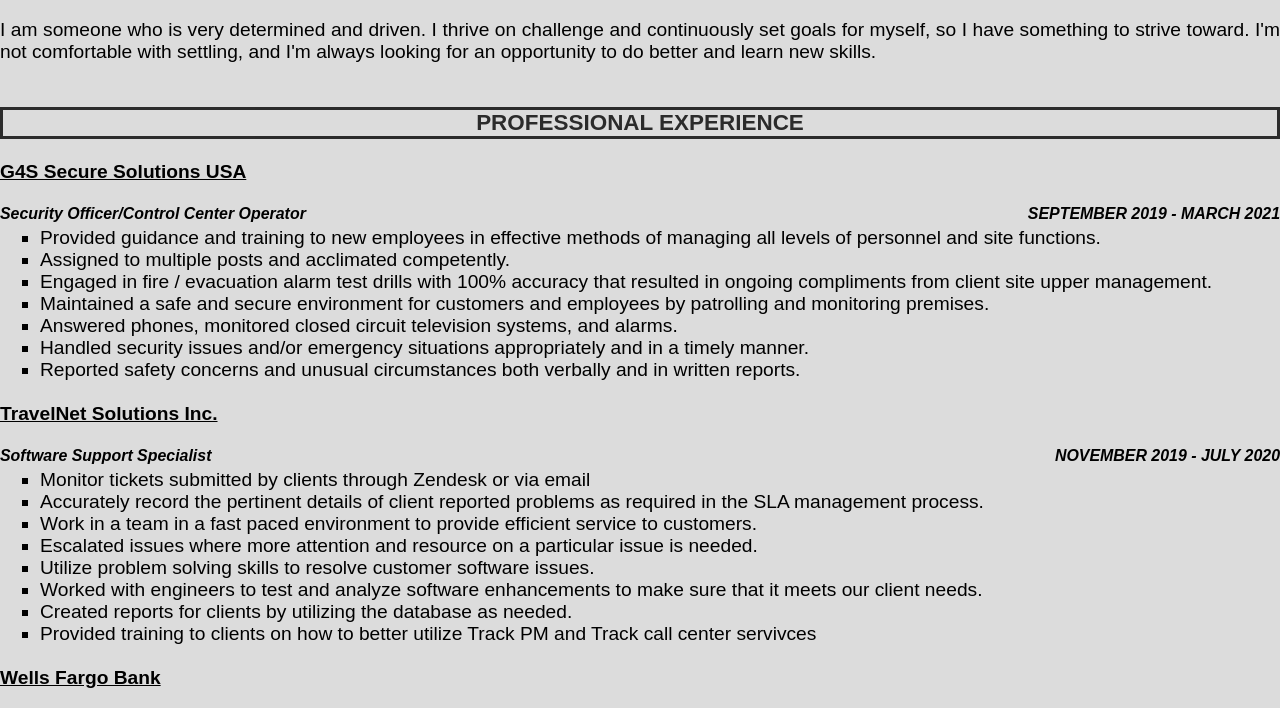
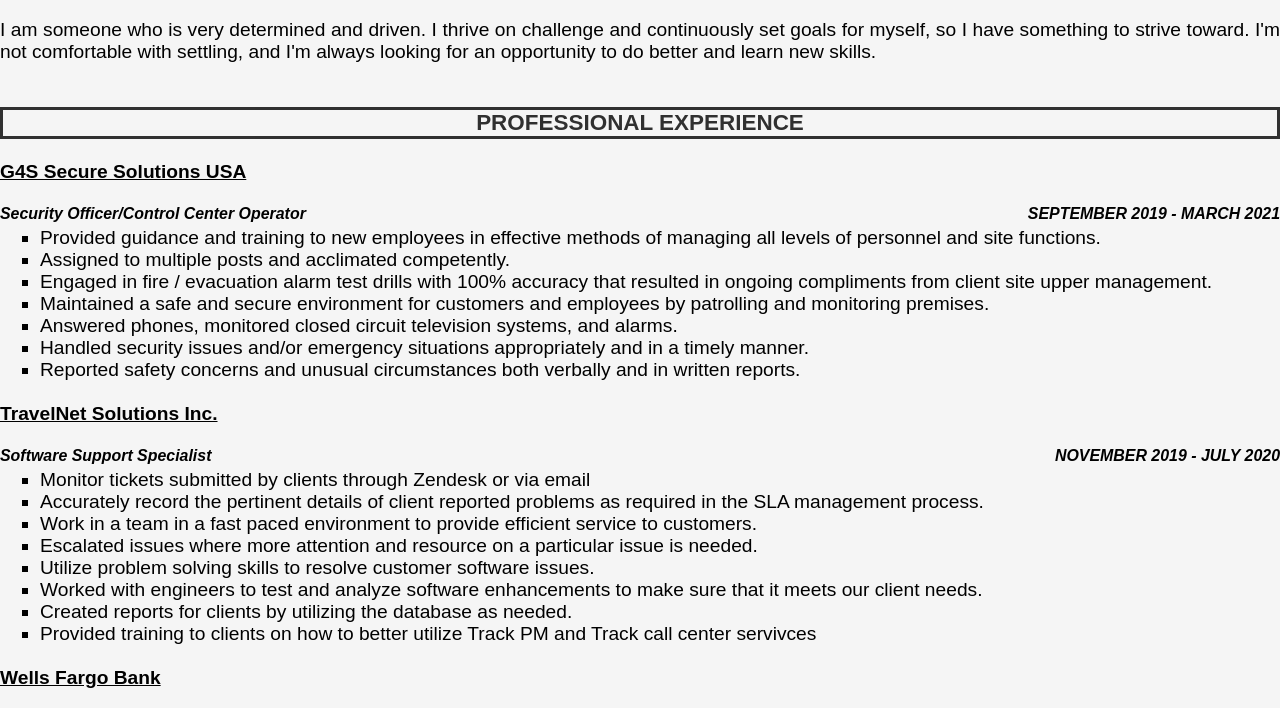
Before and after one commit to FouziH/fouziResume.github.io, a plain HTML site: page index.html in a window 1280 px wide. Shown: the part 135-843 px from the top of the page. Drawn offline with Linux system fonts and the light colour scheme.

Commit message:
Update style.css

```diff
--- a/style.css
+++ b/style.css
@@ -5,7 +5,7 @@
 }
 
 body{
-    background: #DCDCDC;
+    background: #F5F5F5;
     background-size: inherit;
     background-position: center;
     background-attachment: scroll;
```
